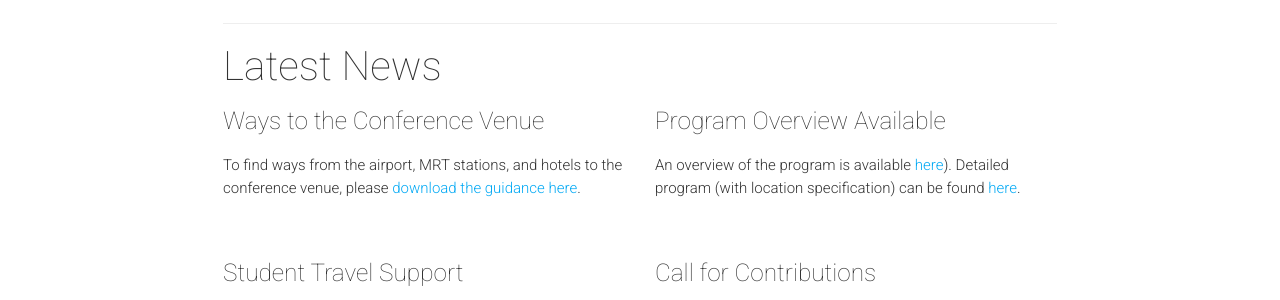
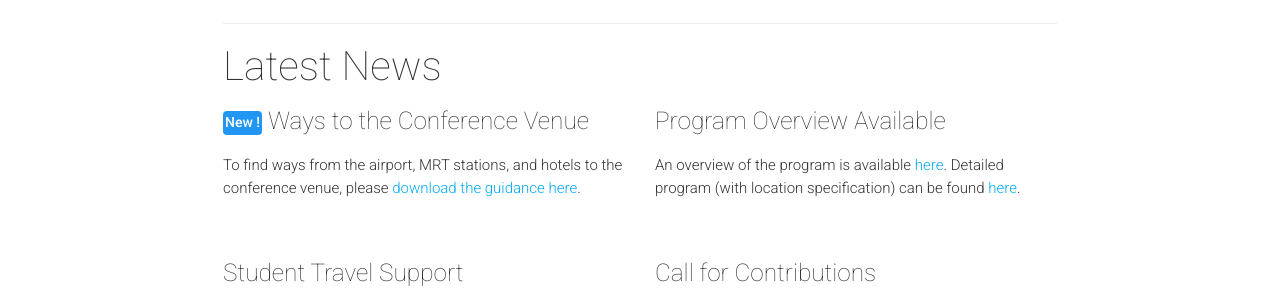
Before and after one commit to yangjiera/mergeBB, a Jekyll site: the page built from index.html, in a window 1280 px wide, cut to the strip 524-1917 px from the top of the page. Shown: the part 408-708 px from the top of the strip. Built offline with Jekyll 4.4.1, drawn with Linux system fonts in a browser that asks for light colours; nearby versions of some CDN libraries; comment, search, counter and statistics services are not loaded.

Commit message:
highlight

```diff
--- a/_includes/about.html
+++ b/_includes/about.html
@@ -1,4 +1,6 @@
 <!-- About Section -->
+
+
 <section id="about" class="latest-news">
     <div class="content-wrapper">
         <div class="col-lg-10 col-lg-offset-1">
@@ -62,17 +64,41 @@
 <span style="font-size: 115%;">Click <a href="{{site.baseurl}}/important-dates/"> here for  more details</a>.</span>
 </p>
 
+
+<style>
+.btn {
+    border: none; /* Remove borders */
+    color: white; /* Add a text color */
+    padding: 2px 2px; /* Add some padding */
+    cursor: pointer; /* Add a pointer cursor on mouse-over */
+}
+
+.success {background-color: #4CAF50;} /* Green */
+.success:hover {background-color: #46a049;}
+
+.info {background-color: #2196F3;} /* Blue */
+.info:hover {background: #0b7dda;}
+
+.warning {background-color: #ff9800;} /* Orange */
+.warning:hover {background: #e68a00;}
+
+.danger {background-color: #f44336;} /* Red */
+.danger:hover {background: #da190b;}
+
+.default {background-color: #e7e7e7; color: black;} /* Gray */
+.default:hover {background: #ddd;}
+</style>
             <hr>
 
             <h4> Latest News </h4>
             <article class="row">
                     <div class="post col-md-6 col-sm-6 text-left">
-                        <h6>Ways to the Conference Venue</h6>
-                        <p class="post-body">To find ways from the airport, MRT stations, and hotels to the conference venue, please <a href="{{site.baseurl}}/umap-venue-guidance.pdf"  target="_blank">download the guidance here</a>. </p><!--a href="{{site.baseurl}}/umap2018_flyer.pdf"  target="_blank"><img width="212" heigth="300" src="{{ site.baseurl }}/img/posts/ways_to_conference.png"/></a-->
+                        <h6><button class="btn info">New !</button> Ways to the Conference Venue</h6>
+                        <p class="post-body"> To find ways from the airport, MRT stations, and hotels to the conference venue, please <a href="{{site.baseurl}}/umap-venue-guidance.pdf"  target="_blank">download the guidance here</a>. </p><!--a href="{{site.baseurl}}/umap2018_flyer.pdf"  target="_blank"><img width="212" heigth="300" src="{{ site.baseurl }}/img/posts/ways_to_conference.png"/></a-->
                     </div>
                     <div class="post col-md-6 col-sm-6 text-left">
                         <h6>Program Overview Available</h6>
-                        <p class="post-body">An overview of the program is available <a href="{{site.baseurl}}/program/">here</a>). Detailed program (with location specification) can be found <a href="{{site.baseurl}}/detailed-program/">here</a>. </p>
+                        <p class="post-body">An overview of the program is available <a href="{{site.baseurl}}/program/">here</a>. Detailed program (with location specification) can be found <a href="{{site.baseurl}}/detailed-program/">here</a>. </p>
                     </div>
                     <!--div class="post col-md-6 col-sm-6 text-left">
                         <h6>Follow Us on Social Media</h6>
--- a/_includes/accessibility.html
+++ b/_includes/accessibility.html
@@ -4,6 +4,8 @@
         <div class="col-lg-10 col-lg-offset-1">
             <h3>{{ site.venueBlockTitle }}</h3>
             <div class="col-lg-10 col-lg-offset-1  text-left">
+
+
 
                 <h5><b>Route from Changi Airport to NTU</b></h5>
                 <h6><b>Singapore Airport: Changi Airport</b></h6>
--- a/_includes/venue.html
+++ b/_includes/venue.html
@@ -23,7 +23,10 @@
                 amenities, making it a world-class attraction in its own right.</p>
 
 
-                <p><br/><br/><b>Buildings, conference halls, and food,and leisure in the campus of Nanyang Technological University:</b></p>
+                <p class="post-body">To find ways from the airport, MRT stations, and hotels to the conference venue, please <a href="{{site.baseurl}}/umap-venue-guidance.pdf"  target="_blank">download the guidance here</a>. </p>
+
+
+                <p><br/><b>Buildings, conference halls, and food,and leisure in the campus of Nanyang Technological University:</b></p>
                 <figure>
                     <p style="text-align:center;">
                     <img width="80%" src="{{ site.baseurl }}/img/venue/NTU_reduced.jpg"/>
```
Also changed, not shown: 2 other files.
